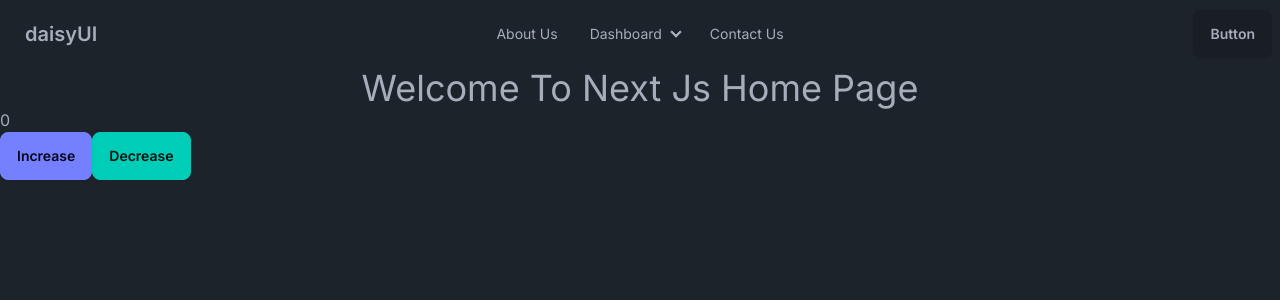
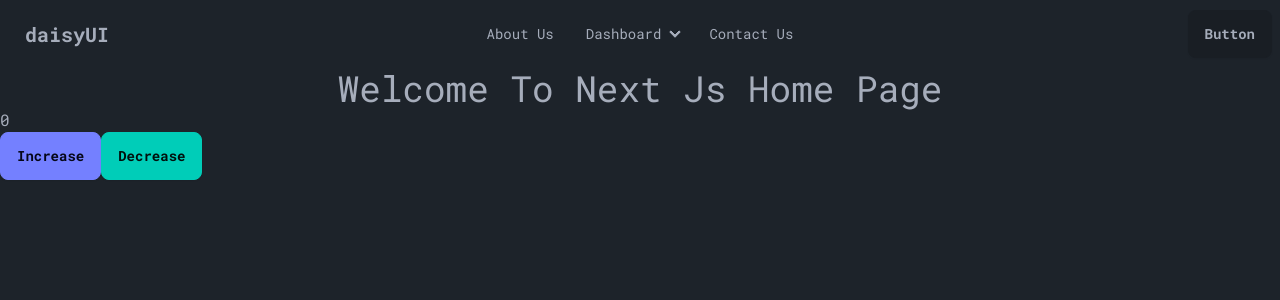
Before and after one commit to KakonDebnath/nextJsPractice, a Next.js app: page / in a window 1280 px wide. Shown: the top 300 px of the page. Built offline with nearby package versions, Linux system fonts and the light colour scheme.

Commit message:
google Font Optimize

```diff
--- a/src/app/layout.js
+++ b/src/app/layout.js
@@ -1,8 +1,13 @@
-import { Inter } from 'next/font/google';
+import { Roboto_Mono } from 'next/font/google';
 import './globals.css';
 import Navbar from '@/components/shared/Navbar/Navbar';
 
-const inter = Inter({ subsets: ['latin'] });
+const robotoMono = Roboto_Mono({
+  weight: ['400', "500", "700"],
+  style: ['normal', 'italic'],
+  subsets: ['latin'],
+  display: 'swap',
+});
 
 export const metadata = {
   title: 'Create Next App',
@@ -12,7 +17,7 @@
 export default function RootLayout({ children }) {
   return (
     <html lang="en" data-theme="dark">
-      <body className={inter.className}>
+      <body className={robotoMono.className}>
         <Navbar />
         {children}
       </body>
```
